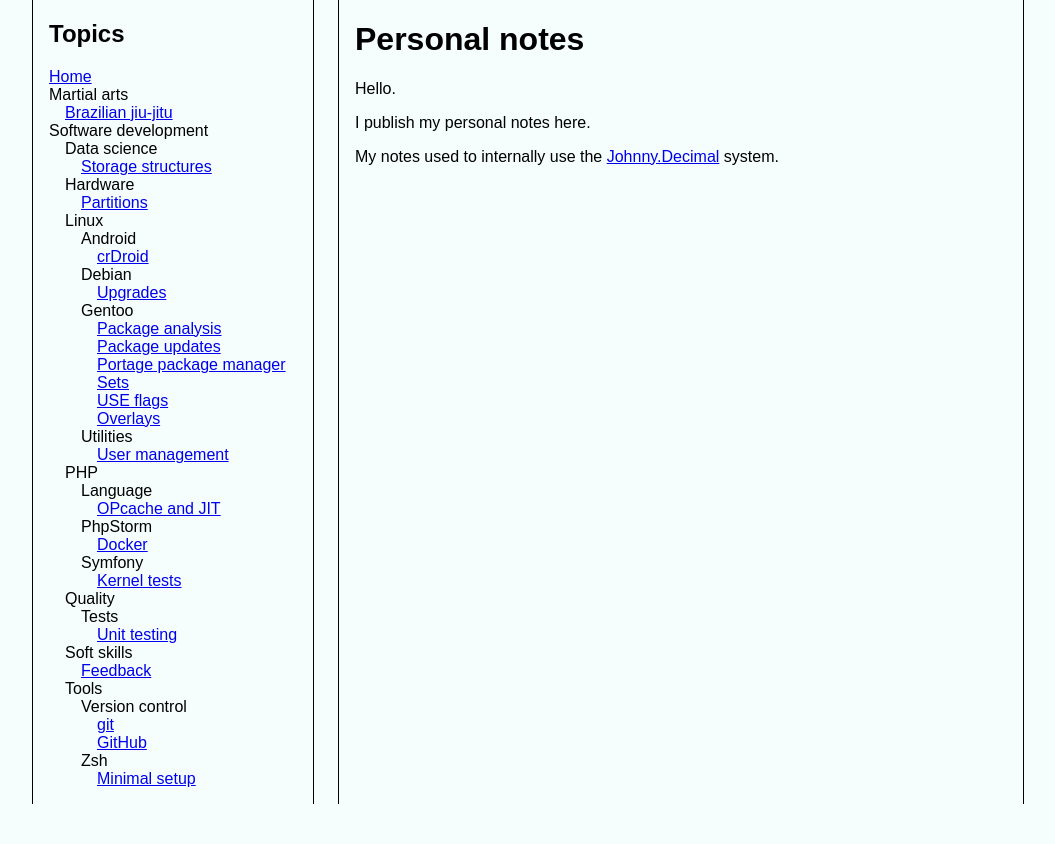
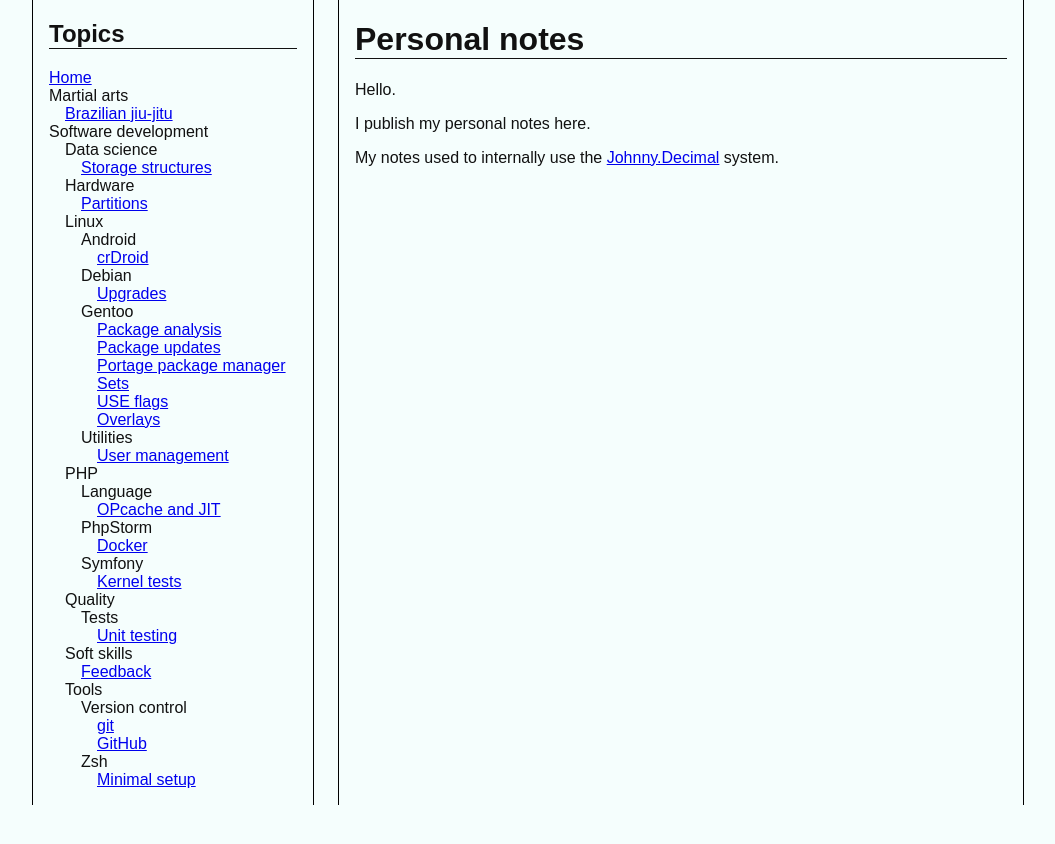
Before and after one commit to ganiulis/personal-notes, a Jekyll site: the page built from index.md, in a window 1280 px wide. Shown: the top 844 px of the page, without its empty margins (112-1167 px from the left). Built offline with Jekyll 4.4.1, drawn with Linux system fonts in a browser that asks for light colours.

Commit message:
feat: CSS

```diff
--- a/_sass/main.scss
+++ b/_sass/main.scss
@@ -1,9 +1,12 @@
+$base-black: #111;
+
 ::-webkit-scrollbar {
-  width: 0.8em;
+  width: 1em;
 }
 
 ::-webkit-scrollbar-thumb {
-  background: #111;
+  background: $base-black;
+  border-radius: 0.5em;
 }
 
 ::-webkit-scrollbar-thumb:hover {
@@ -20,8 +23,13 @@ html {
 }
 
 body {
+  color: $base-black;
   background-color: #f5fefd;
   overflow-wrap: break-word;
+}
+
+h1 {
+  border-bottom: 1px solid $base-black;
 }
 
 @media only screen and (min-width: 768px) {
@@ -54,12 +62,12 @@ body {
 
 code {
   padding: 1px 3px;
-  background-color: #111;
+  background-color: $base-black;
   color: #5cfc00;
 }
 
 .highlight {
-  background-color: #111;
+  background-color: $base-black;
   padding: 1px 3px;
 }
 
```
